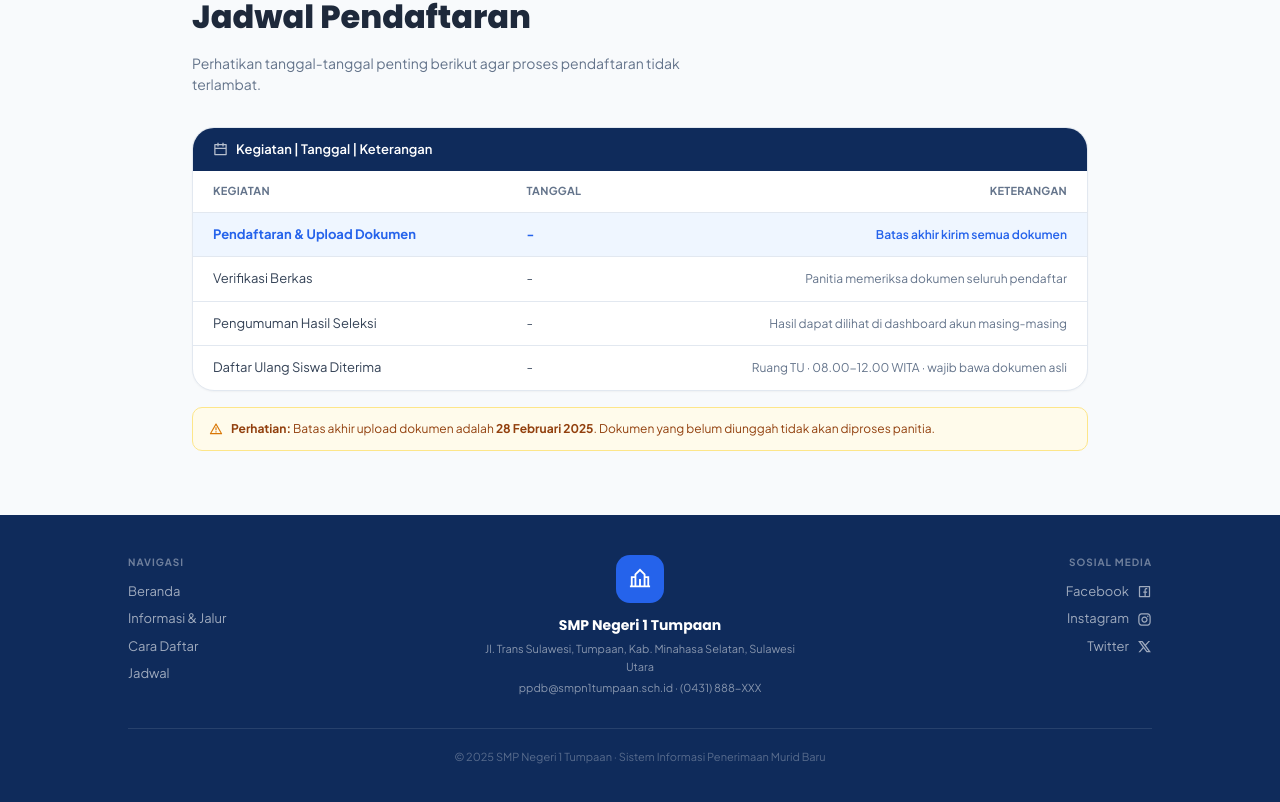
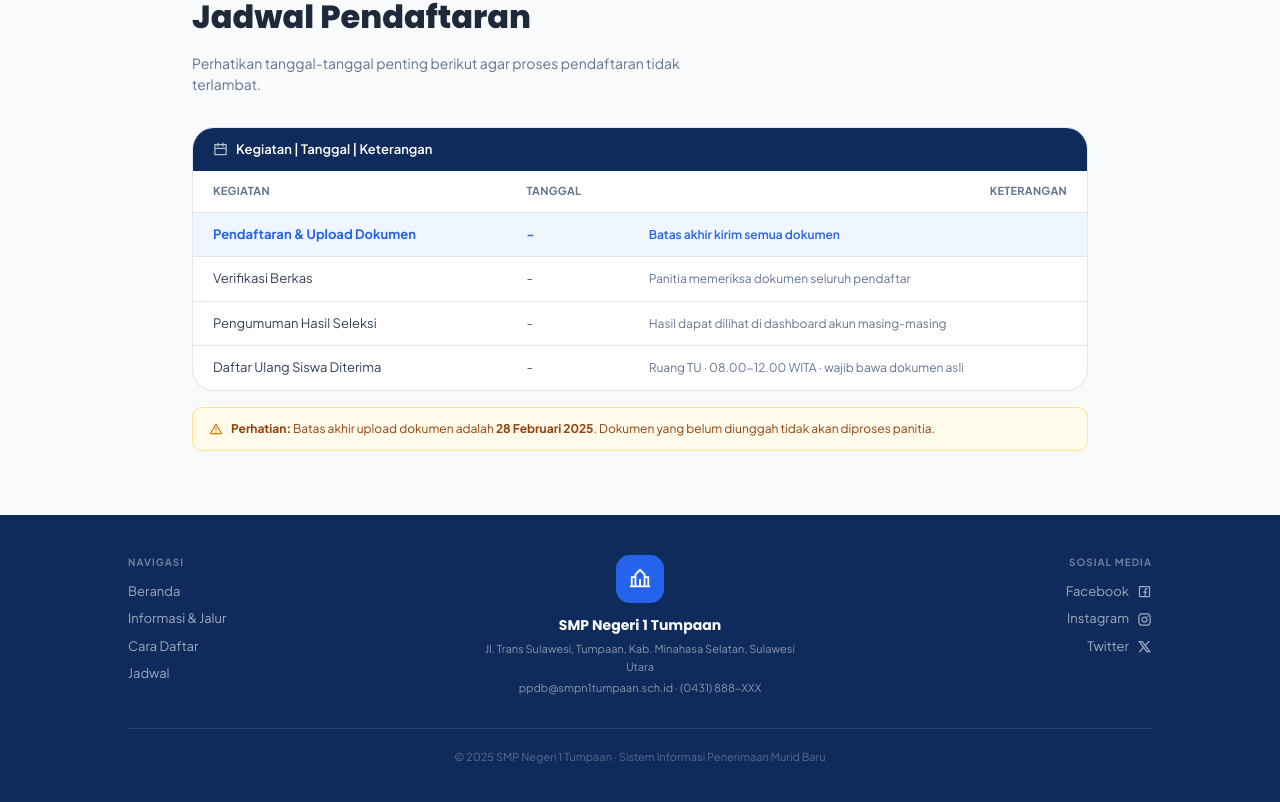
Before and after one commit to yaksokk/ppdb, a React (Vite) app in the folder frontend/: page / in a window 1280 px wide. Shown: the part 2435-3237 px from the top of the page. Built offline with nearby package versions, Linux system fonts and the light colour scheme; no server answers.

Commit message:
fix: rata kiri kolom keterangan pada tabel jadwal di landing page

```diff
--- a/frontend/src/pages/public/Beranda/Beranda.jsx
+++ b/frontend/src/pages/public/Beranda/Beranda.jsx
@@ -246,7 +246,7 @@ function Beranda() {
                                     <tr key={i} className={`border-b border-n200 last:border-0 ${row.aktif ? 'bg-primary-light' : ''}`}>
                                         <td className={`px-5 py-3 text-[13px] ${row.aktif ? 'text-primary font-bold' : 'text-n700'}`}>{row.kegiatan}</td>
                                         <td className={`px-5 py-3 text-[13px] ${row.aktif ? 'text-primary font-bold' : 'text-n600'}`}>{row.tanggal}</td>
-                                        <td className={`px-5 py-3 text-[12px] text-right ${row.aktif ? 'text-primary font-semibold' : 'text-n500'}`}>{row.keterangan}</td>
+                                        <td className={`px-5 py-3 text-[12px] text-left ${row.aktif ? 'text-primary font-semibold' : 'text-n500'}`}>{row.keterangan}</td>
                                     </tr>
                                 ))}
                             </tbody>
```
